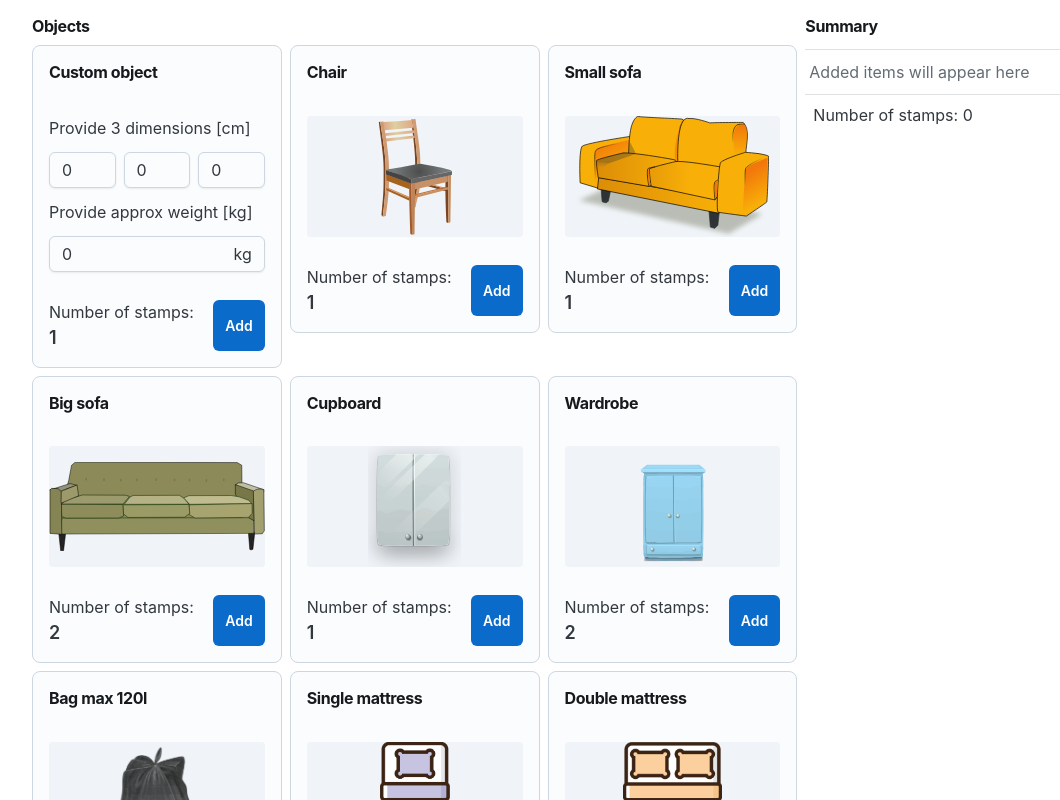
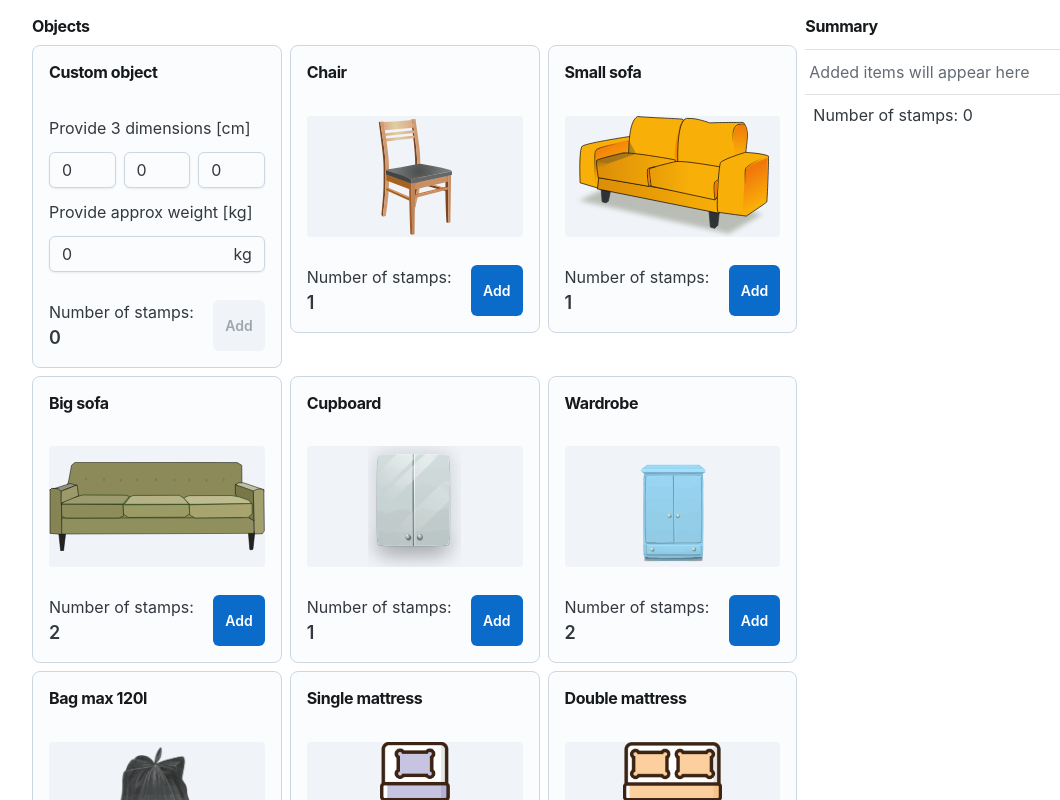
Before and after one commit to Ubax/bulk-waste-calculator, a React (Create React App) app: page / in a window 1280 px wide. Shown: the top 800 px of the page, without its empty margins (32-1092 px from the left). Built offline with nearby package versions, Linux system fonts and the light colour scheme.

Commit message:
disable add button for 0s

```diff
--- a/src/Calculator/CustomSizeItem.js
+++ b/src/Calculator/CustomSizeItem.js
@@ -8,6 +8,7 @@ export function CustomSizeItem({ onAdd }) {
   const { t } = useTranslation();
   const [sizes, setSizes] = useState([0, 0, 0]);
   const [weight, setWeight] = useState(0);
+  const disabled = sizes.some((dim) => dim === 0) || weight === 0;
   const stickers = calcNumberOfStickers(sizes, weight);
   const handleSizeChange = (index, newValue) => {
     setSizes((prev) => prev.map((v, i) => (index === i ? newValue : v)));
@@ -40,11 +41,9 @@ export function CustomSizeItem({ onAdd }) {
         />
         <Box sx={{ display: "flex", mt: 2 }}>
           <div>
-            <Typography level="body3">
-              {t("item.numberOfStamps")}
-            </Typography>
+            <Typography level="body3">{t("item.numberOfStamps")}</Typography>
             <Typography fontSize="lg" fontWeight="lg">
-              {stickers}
+              {disabled ? "0" : stickers}
             </Typography>
           </div>
           <Button
@@ -58,6 +57,7 @@ export function CustomSizeItem({ onAdd }) {
                 stickers,
               })
             }
+            disabled={disabled}
           >
             {t("customSizeItem.addButton")}
           </Button>
```
